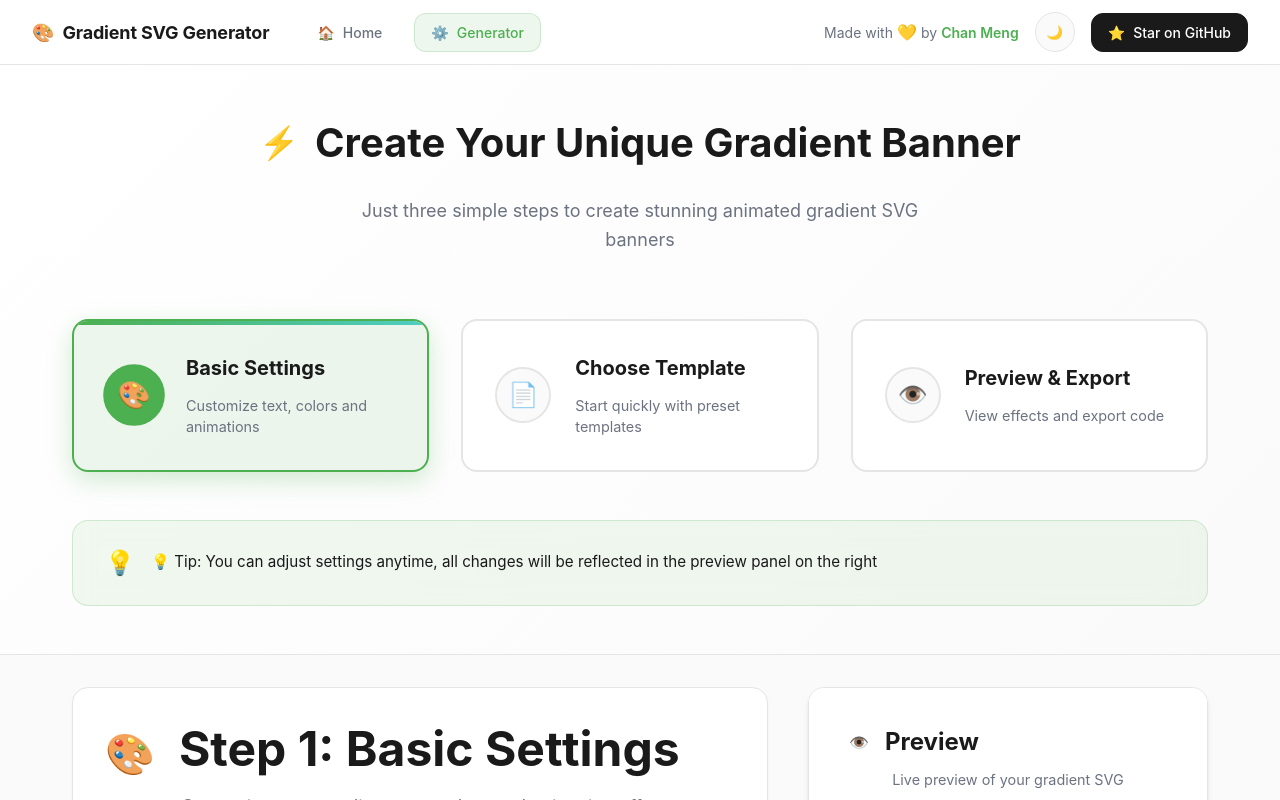
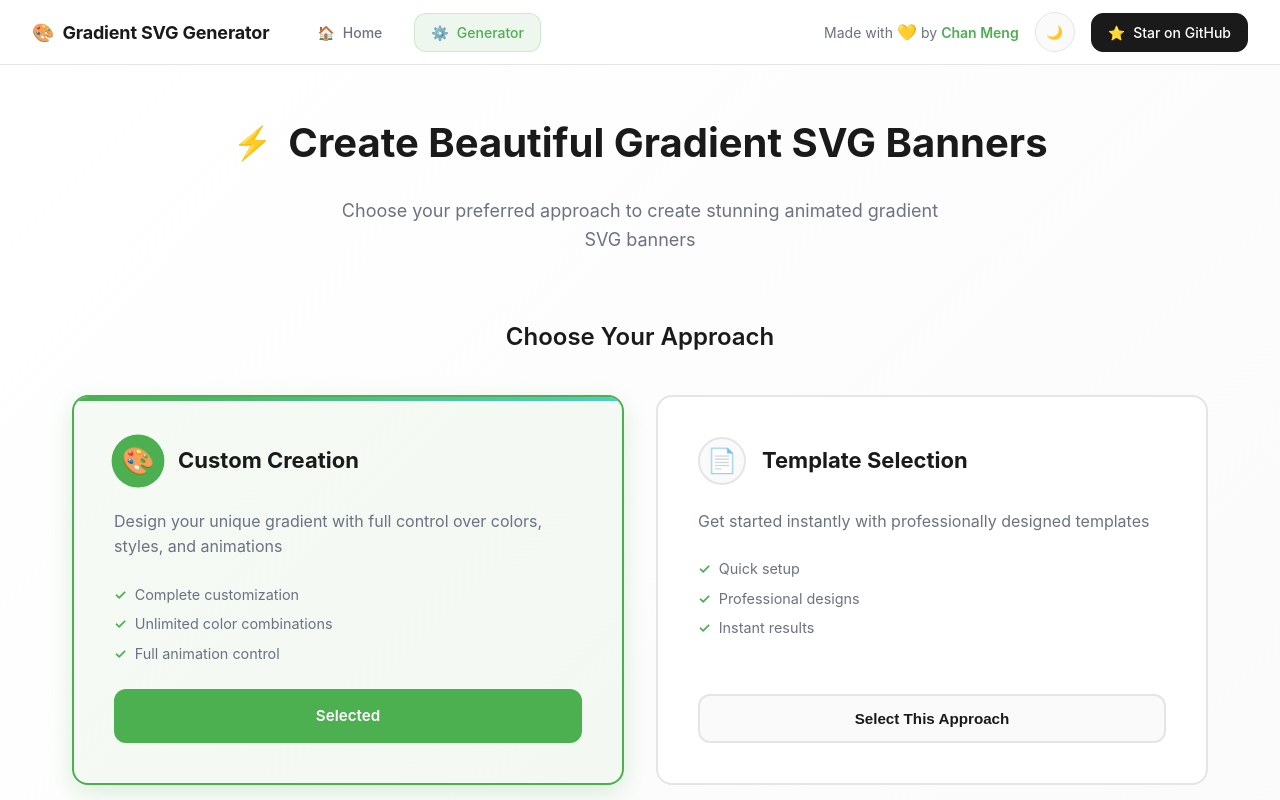
Before and after one commit to ChanMeng666/gradient-svg-generator, a Next.js app: page /settings in a window 1280 px wide. Shown: the top 800 px of the page. Built offline with nearby package versions, Linux system fonts and the light colour scheme.

Commit message:
Optimize the UI and UX of the settings page

```diff
--- a/src/components/TemplatesSection.js
+++ b/src/components/TemplatesSection.js
@@ -10,12 +10,12 @@ const TemplatesSection = ({
 }) => {
   return (
     <section className="templates-section">
-      <div className="section-header">
+      {/* <div className="section-header">
         <div className="header-content">
           <span>📄</span>
           <h2>Templates</h2>
         </div>
-      </div>
+      </div> */}
 
       <div className="category-tabs">
         {Object.entries(templateCategories).map(([key, category]) => (
--- a/src/pages/settings.js
+++ b/src/pages/settings.js
@@ -19,7 +19,7 @@ export default function Settings() {
   // Local state
   const [activeCategory, setActiveCategory] = useState('basic');
   const [selectedTemplate, setSelectedTemplate] = useState(null);
-  const [activeStep, setActiveStep] = useState(1);
+  const [selectedApproach, setSelectedApproach] = useState('custom'); // 'custom' or 'template'
 
   // Handle URL parameters for template selection
   useEffect(() => {
@@ -38,30 +38,26 @@ export default function Settings() {
           gradientType: templateConfig.gradientType || prev.gradientType,
           animationDuration: parseInt(templateConfig.animationDuration) || prev.animationDuration
         }));
-        // If template is found, go directly to step 3 (Preview & Export)
-        setActiveStep(3);
+        // If template is found, switch to template approach
+        setSelectedApproach('template');
       }
     }
   }, [urlParams.template, setConfig]);
 
-  const steps = [
+  const approaches = [
     {
-      id: 1,
-      title: 'Basic Settings',
+      id: 'custom',
+      title: 'Custom Creation',
       icon: <span>🎨</span>,
-      description: 'Customize text, colors and animations'
+      description: 'Design your unique gradient with full control over colors, styles, and animations',
+      benefits: ['Complete customization', 'Unlimited color combinations', 'Full animation control']
     },
     {
-      id: 2,
-      title: 'Choose Template',
+      id: 'template',
+      title: 'Template Selection',
       icon: <span>📄</span>,
-      description: 'Start quickly with preset templates'
-    },
-    {
-      id: 3,
-      title: 'Preview & Export',
-      icon: <span>👁️</span>,
-      description: 'View effects and export code'
+      description: 'Get started instantly with professionally designed templates',
+      benefits: ['Quick setup', 'Professional designs', 'Instant results']
     }
   ];
 
@@ -69,80 +65,93 @@ export default function Settings() {
     <div className={`container ${isDarkMode ? 'dark' : ''}`}>
       <Navbar isDarkMode={isDarkMode} setIsDarkMode={setIsDarkMode} />
 
-      {/* User guide section */}
+      {/* Hero section */}
       <div className="guide-section">
         <div className="guide-container">
           <div className="guide-content">
             <h1 className="guide-title">
               <span className="guide-icon">⚡</span>
-              Create Your Unique Gradient Banner
+              Create Beautiful Gradient SVG Banners
             </h1>
             <p className="guide-description">
-              Just three simple steps to create stunning animated gradient SVG banners
+              Choose your preferred approach to create stunning animated gradient SVG banners
             </p>
           </div>
 
-          {/* Step indicator */}
-          <div className="steps-indicator">
-            {steps.map((step) => (
-              <div
-                key={step.id}
-                className={`step-item ${activeStep >= step.id ? 'active' : ''} ${activeStep === step.id ? 'current' : ''}`}
-                onClick={() => setActiveStep(step.id)}
-              >
-                <div className="step-number">
-                  {step.icon}
+          {/* Approach selector */}
+          <div className="approach-selector">
+            <h2 className="selector-title">Choose Your Approach</h2>
+            <div className="approaches-grid">
+              {approaches.map((approach) => (
+                <div
+                  key={approach.id}
+                  className={`approach-card ${selectedApproach === approach.id ? 'selected' : ''}`}
+                  onClick={() => setSelectedApproach(approach.id)}
+                >
+                  <div className="approach-header">
+                    <div className="approach-icon">{approach.icon}</div>
+                    <h3 className="approach-title">{approach.title}</h3>
+                  </div>
+                  <p className="approach-description">{approach.description}</p>
+                  <ul className="approach-benefits">
+                    {approach.benefits.map((benefit, index) => (
+                      <li key={index}>{benefit}</li>
+                    ))}
+                  </ul>
+                  <div className="approach-action">
+                    {selectedApproach === approach.id ? (
+                      <span className="selected-badge">Selected</span>
+                    ) : (
+                      <button className="select-btn">Select This Approach</button>
+                    )}
+                  </div>
                 </div>
-                <div className="step-content">
-                  <h3 className="step-title">{step.title}</h3>
-                  <p className="step-description">{step.description}</p>
-                </div>
-              </div>
-            ))}
+              ))}
+            </div>
           </div>
 
           {/* Tips banner */}
           <div className="tips-banner">
             <span className="tips-icon">💡</span>
-            <span>💡 Tip: You can adjust settings anytime, all changes will be reflected in the preview panel on the right</span>
+            <span>Pro Tip: You can switch between approaches anytime. All changes are reflected in the live preview panel</span>
           </div>
         </div>
       </div>
 
       <div className="content">
         <div className="settings-panel">
-          {/* Basic settings area */}
-          <div className={`settings-section ${activeStep === 1 ? 'visible' : ''}`}>
+          {/* Custom creation area */}
+          <div className={`settings-section ${selectedApproach === 'custom' ? 'visible' : ''}`}>
             <div className="section-header">
               <div className="header-content">
                 <span className="section-icon">🎨</span>
                 <div>
-                  <h2>Step 1: Basic Settings</h2>
-                  <p>Customize your gradient text, colors and animation effects</p>
+                  <h2>Custom Gradient Creation</h2>
+                  <p>Design your perfect gradient with complete control over every aspect</p>
                 </div>
               </div>
             </div>
 
             <BasicSettings config={config} setConfig={setConfig} />
 
-            <div className="step-actions">
+            <div className="approach-actions">
               <button
-                className="next-step-btn"
-                onClick={() => setActiveStep(2)}
+                className="switch-approach-btn"
+                onClick={() => setSelectedApproach('template')}
               >
-                Next: Choose Template →
+                Switch to Templates →
               </button>
             </div>
           </div>
 
           {/* Template selection area */}
-          <div className={`settings-section ${activeStep === 2 ? 'visible' : ''}`}>
+          <div className={`settings-section ${selectedApproach === 'template' ? 'visible' : ''}`}>
             <div className="section-header">
               <div className="header-content">
                 <span className="section-icon">📄</span>
                 <div>
-                  <h2>Step 2: Choose Template</h2>
-                  <p>Start quickly with carefully designed preset templates, or continue customizing</p>
+                  <h2>Template Gallery</h2>
+                  <p>Browse and select from our collection of professionally designed gradient templates</p>
                 </div>
               </div>
             </div>
@@ -155,66 +164,52 @@ export default function Settings() {
               setConfig={setConfig}
             />
 
-            <div className="step-actions">
+            <div className="approach-actions">
               <button
-                className="prev-step-btn"
-                onClick={() => setActiveStep(1)}
+                className="switch-approach-btn"
+                onClick={() => setSelectedApproach('custom')}
               >
-                ← Previous Step
-              </button>
-              <button
-                className="next-step-btn"
-                onClick={() => setActiveStep(3)}
-              >
-                Next: Preview & Export →
+                ← Switch to Custom Creation
               </button>
             </div>
           </div>
 
-          {/* Preview description area */}
-          <div className={`settings-section ${activeStep === 3 ? 'visible' : ''}`}>
+          {/* Export instructions */}
+          {/* <div className="export-section">
             <div className="section-header">
               <div className="header-content">
-                <span className="section-icon">👁️</span>
+                <span className="section-icon">📋</span>
                 <div>
-                  <h2>Step 3: Preview & Export</h2>
-                  <p>View the final effect and get code ready for your projects</p>
+                  <h2>Export Your Gradient</h2>
+                  <p>Your gradient is ready! Use the preview panel to copy the code</p>
                 </div>
               </div>
             </div>
 
             <div className="export-guide">
               <div className="guide-item">
-                <span className="guide-item-icon">⬇️</span>
+                <span className="guide-item-icon">👁️</span>
                 <div>
-                  <h3>Get Code</h3>
-                  <p>The right panel contains ready-to-use Markdown code</p>
+                  <h3>Live Preview</h3>
+                  <p>See your gradient in real-time as you make changes</p>
                 </div>
               </div>
               <div className="guide-item">
-                <span className="guide-item-icon">👁️</span>
+                <span className="guide-item-icon">📝</span>
                 <div>
-                  <h3>Live Preview</h3>
-                  <p>All changes are displayed in real-time in the preview image</p>
+                  <h3>Ready-to-Use Code</h3>
+                  <p>Copy the generated Markdown code to use in your projects</p>
+                </div>
+              </div>
+              <div className="guide-item">
+                <span className="guide-item-icon">🔄</span>
+                <div>
+                  <h3>Instant Updates</h3>
+                  <p>All modifications are automatically reflected in the output</p>
                 </div>
               </div>
             </div>
-
-            <div className="step-actions">
-              <button
-                className="prev-step-btn"
-                onClick={() => setActiveStep(2)}
-              >
-                ← Previous Step
-              </button>
-              <button
-                className="restart-btn"
-                onClick={() => setActiveStep(1)}
-              >
-                Start Over
-              </button>
-            </div>
-          </div>
+          </div> */}
         </div>
 
         <PreviewPanel preview={preview} markdownCode={markdownCode} />
--- a/src/styles/components.css
+++ b/src/styles/components.css
@@ -51,7 +51,173 @@
   line-height: 1.6;
 }
 
-/* Steps Indicator */
+/* Approach Selector */
+.approach-selector {
+  margin-bottom: 3rem;
+}
+
+.selector-title {
+  text-align: center;
+  font-size: 1.5rem;
+  font-weight: 600;
+  color: var(--text);
+  margin: 0 0 2.5rem 0;
+}
+
+.approaches-grid {
+  display: grid;
+  grid-template-columns: repeat(auto-fit, minmax(350px, 1fr));
+  gap: 2rem;
+}
+
+.approach-card {
+  padding: 2.5rem;
+  background: var(--surface);
+  border: 2px solid var(--border);
+  border-radius: var(--border-radius-lg);
+  cursor: pointer;
+  transition: all 0.3s ease;
+  position: relative;
+  overflow: hidden;
+  display: flex;
+  flex-direction: column;
+  gap: 1.5rem;
+}
+
+.approach-card::before {
+  content: '';
+  position: absolute;
+  top: 0;
+  left: 0;
+  right: 0;
+  height: 4px;
+  background: linear-gradient(90deg, var(--primary-color), #4ECDC4);
+  transform: scaleX(0);
+  transition: transform 0.3s ease;
+}
+
+.approach-card:hover {
+  transform: translateY(-4px);
+  box-shadow: 0 12px 30px rgba(0, 0, 0, 0.15);
+}
+
+.approach-card:hover::before {
+  transform: scaleX(1);
+}
+
+.approach-card.selected {
+  border-color: var(--primary-color);
+  background: rgba(76, 175, 80, 0.05);
+  box-shadow: 0 8px 25px rgba(76, 175, 80, 0.2);
+}
+
+.approach-card.selected::before {
+  transform: scaleX(1);
+}
+
+.approach-header {
+  display: flex;
+  align-items: center;
+  gap: 1rem;
+}
+
+.approach-icon {
+  display: flex;
+  align-items: center;
+  justify-content: center;
+  width: 3rem;
+  height: 3rem;
+  background: var(--background);
+  border: 2px solid var(--border);
+  border-radius: 50%;
+  font-size: 1.5rem;
+  color: var(--text-secondary);
+  transition: all 0.3s ease;
+  flex-shrink: 0;
+}
+
+.approach-card.selected .approach-icon {
+  background: var(--primary-color);
+  border-color: var(--primary-color);
+  color: white;
+  transform: scale(1.1);
+}
+
+.approach-title {
+  font-size: 1.375rem;
+  font-weight: 700;
+  margin: 0;
+  color: var(--text);
+}
+
+.approach-description {
+  font-size: 1rem;
+  color: var(--text-secondary);
+  margin: 0;
+  line-height: 1.6;
+}
+
+.approach-benefits {
+  list-style: none;
+  padding: 0;
+  margin: 0;
+  display: flex;
+  flex-direction: column;
+  gap: 0.5rem;
+}
+
+.approach-benefits li {
+  font-size: 0.9rem;
+  color: var(--text-secondary);
+  display: flex;
+  align-items: center;
+  gap: 0.5rem;
+}
+
+.approach-benefits li::before {
+  content: '✓';
+  color: var(--primary-color);
+  font-weight: 600;
+}
+
+.approach-action {
+  margin-top: auto;
+}
+
+.select-btn {
+  width: 100%;
+  padding: 0.875rem 1.5rem;
+  background: var(--background);
+  color: var(--text);
+  border: 2px solid var(--border);
+  border-radius: var(--border-radius);
+  font-size: 0.95rem;
+  font-weight: 600;
+  cursor: pointer;
+  transition: all 0.3s ease;
+}
+
+.select-btn:hover {
+  background: var(--primary-color);
+  color: white;
+  border-color: var(--primary-color);
+}
+
+.selected-badge {
+  display: inline-flex;
+  align-items: center;
+  justify-content: center;
+  width: 100%;
+  padding: 0.875rem 1.5rem;
+  background: var(--primary-color);
+  color: white;
+  border-radius: var(--border-radius);
+  font-size: 0.95rem;
+  font-weight: 600;
+  border: 2px solid var(--primary-color);
+}
+
+/* Legacy styles for backward compatibility */
 .steps-indicator {
   display: grid;
   grid-template-columns: repeat(auto-fit, minmax(300px, 1fr));
@@ -285,6 +451,45 @@
   line-height: 1.6;
 }
 
+/* Approach Actions */
+.approach-actions {
+  display: flex;
+  gap: 1rem;
+  margin-top: 2rem;
+  justify-content: center;
+  flex-wrap: wrap;
+}
+
+.switch-approach-btn {
+  padding: 0.875rem 2rem;
+  background: var(--background);
+  color: var(--text);
+  border: 2px solid var(--border);
+  border-radius: var(--border-radius);
+  font-size: 0.95rem;
+  font-weight: 600;
+  cursor: pointer;
+  transition: all 0.3s ease;
+  display: inline-flex;
+  align-items: center;
+  gap: 0.5rem;
+}
+
+.switch-approach-btn:hover {
+  background: var(--primary-color);
+  color: white;
+  border-color: var(--primary-color);
+  transform: translateY(-2px);
+}
+
+.export-section {
+  margin-top: 2rem;
+  padding: 2rem;
+  background: var(--surface);
+  border-radius: var(--border-radius-lg);
+  border: 1px solid var(--border);
+}
+
 /* Step Actions */
 .step-actions {
   display: flex;
@@ -387,6 +592,25 @@
     padding: 1.5rem;
   }
 
+  .approaches-grid {
+    grid-template-columns: 1fr;
+    gap: 1.5rem;
+  }
+
+  .approach-card {
+    padding: 2rem;
+  }
+
+  .approach-actions {
+    flex-direction: column;
+    gap: 1rem;
+  }
+
+  .switch-approach-btn {
+    width: 100%;
+    justify-content: center;
+  }
+
   .step-actions {
     flex-direction: column;
     gap: 1rem;
@@ -433,6 +657,42 @@
     padding: 0 0.5rem 1.5rem 0.5rem;
   }
 
+  .approaches-grid {
+    grid-template-columns: 1fr;
+    gap: 1rem;
+  }
+
+  .approach-card {
+    padding: 1.5rem;
+    gap: 1rem;
+  }
+
+  .approach-header {
+    gap: 0.75rem;
+  }
+
+  .approach-icon {
+    width: 2.5rem;
+    height: 2.5rem;
+    font-size: 1.25rem;
+  }
+
+  .approach-title {
+    font-size: 1.25rem;
+  }
+
+  .approach-description {
+    font-size: 0.9rem;
+  }
+
+  .approach-benefits li {
+    font-size: 0.85rem;
+  }
+
+  .selector-title {
+    font-size: 1.25rem;
+  }
+
   .tips-banner {
     padding: 1rem 1.5rem;
     flex-direction: column;
```
